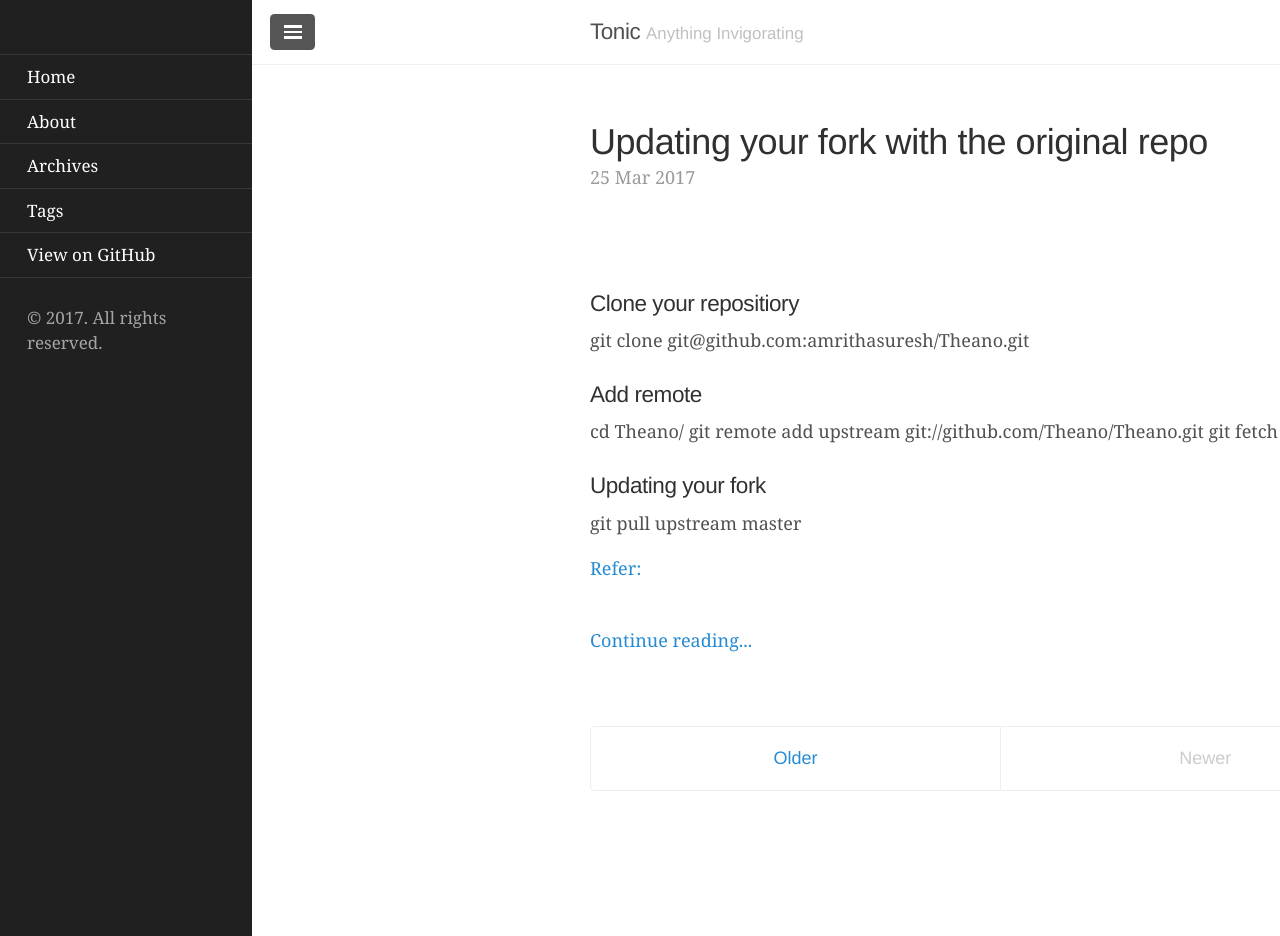
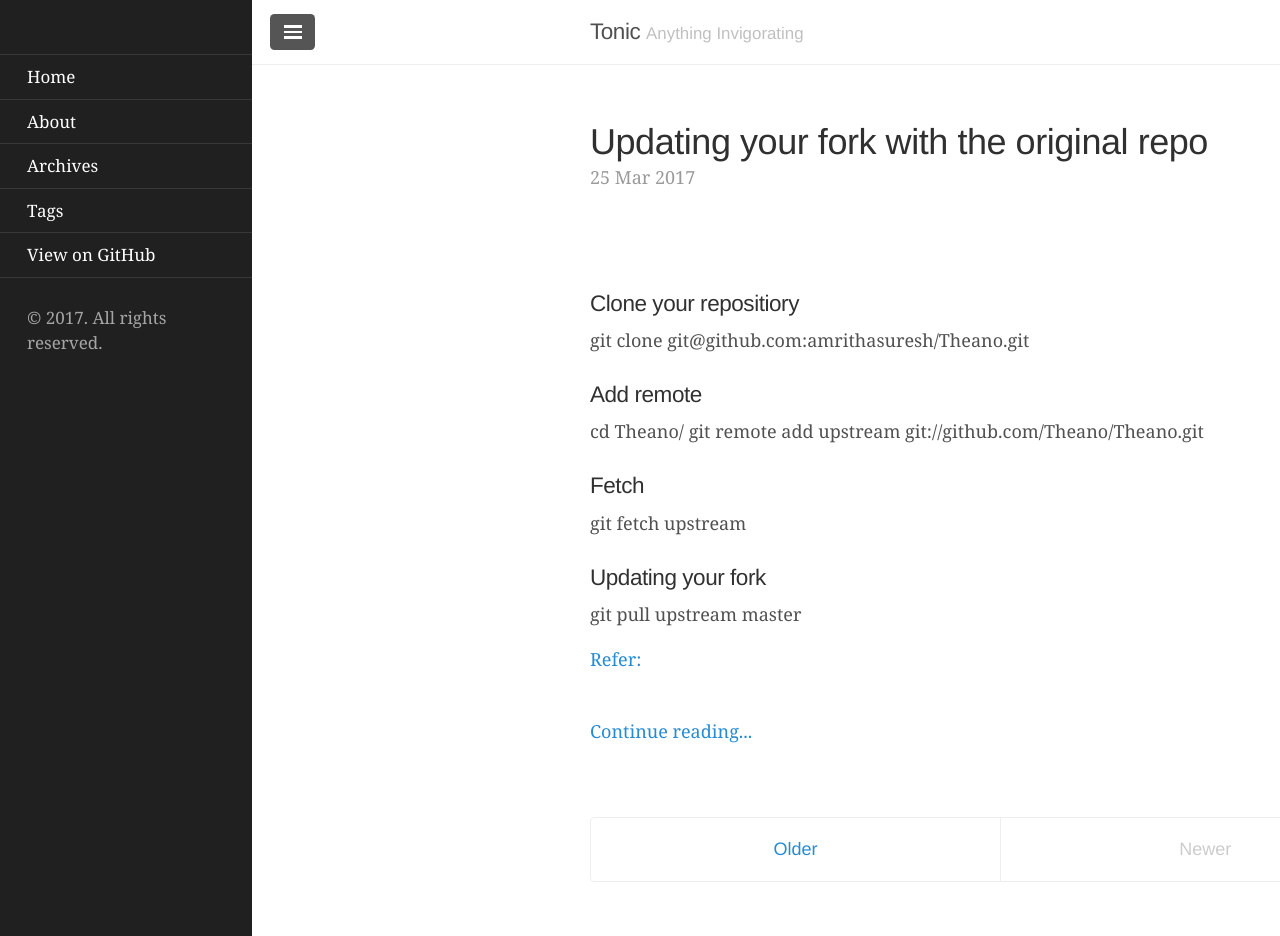
Before and after one commit to sangdunchoi/kimchitalk.github.io, a Jekyll site: the page built from index.html, in a window 1280 px wide and 936 px high. Built offline with Jekyll 4.4.1, drawn with Linux system fonts in a browser that asks for light colours; nearby versions of some CDN libraries; some web fonts are replaced; the list of posts is cut into pages by our own code; comment, search, counter and statistics services are not loaded.

Commit message:
Added a new line

```diff
--- a/_posts/2017-03-25-Update-git-with-remote-branch.md
+++ b/_posts/2017-03-25-Update-git-with-remote-branch.md
@@ -14,6 +14,8 @@ git clone git@github.com:amrithasuresh/Theano.git
 ### Add remote
 cd Theano/
 git remote add upstream git://github.com/Theano/Theano.git
+
+### Fetch
 git fetch upstream
 
 ### Updating your fork
```
